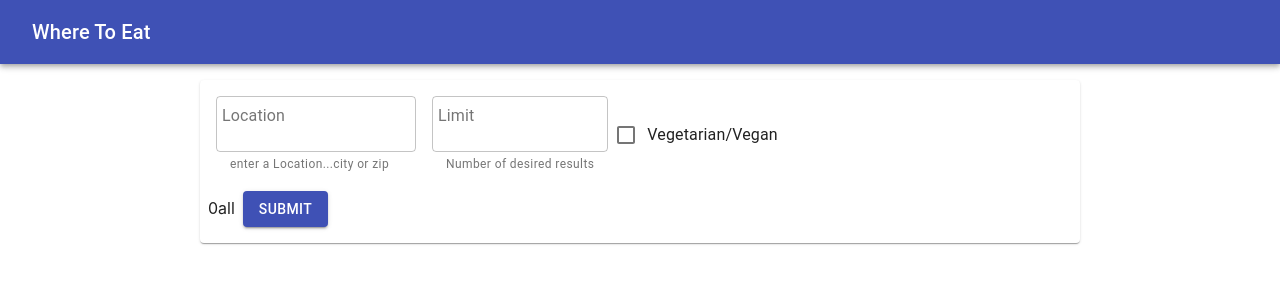
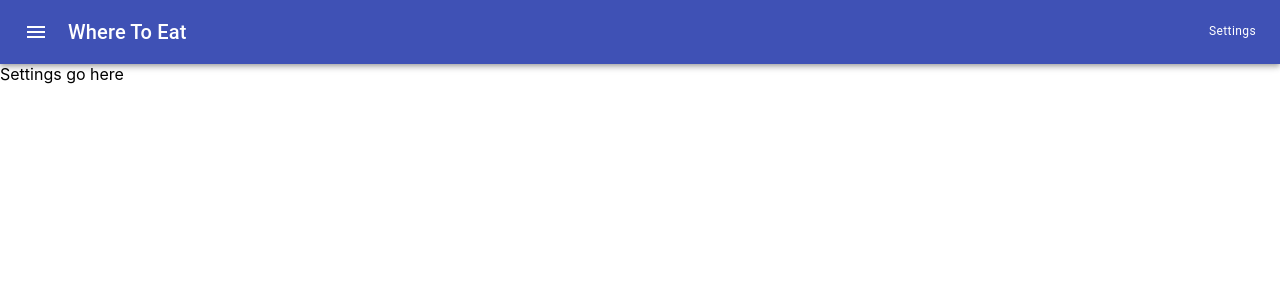
Before and after one commit to gjblythe/where-to-eat, a React (Create React App) app in the folder src/client/: page /settings in a window 1280 px wide. Shown: the top 300 px of the page. Built offline with nearby package versions, Linux system fonts and the light colour scheme.

Commit message:
router pre settings

```diff
--- a/src/client/package.json
+++ b/src/client/package.json
@@ -3,6 +3,7 @@
   "version": "0.1.0",
   "private": true,
   "dependencies": {
+    "@material-ui/icons": "^4.9.1",
     "@testing-library/jest-dom": "^4.2.4",
     "@testing-library/react": "^9.3.2",
     "@testing-library/user-event": "^7.1.2",
@@ -10,8 +11,11 @@
     "@types/node": "^12.0.0",
     "@types/react": "^16.9.0",
     "@types/react-dom": "^16.9.0",
+    "@types/react-router-dom": "^5.1.6",
     "react": "^16.13.0",
     "react-dom": "^16.13.0",
+    "react-router": "^5.2.0",
+    "react-router-dom": "^5.2.0",
     "react-scripts": "3.4.0",
     "typescript": "~3.7.2"
   },
--- a/src/client/src/App.tsx
+++ b/src/client/src/App.tsx
@@ -1,45 +1,15 @@
-import {Container, Grid, makeStyles, Theme, Typography} from '@material-ui/core';
-import React, {useState} from 'react';
-import LocationCards from './components/LocationCards';
-import {ILocationProps} from './domains/locations/index';
-import SearchLocations from './components/SearchForm';
-import AppBar from './components/AppBar';
-
-interface IState {
-  message: string;
-  locations: ILocationProps[]
-}
-const useStyles = makeStyles((theme: Theme) => ({
-
-}));
+import React from 'react';
+import {BrowserRouter as Router, Link, Route, Switch} from 'react-router-dom';
+import Routes from './components/Routes';
+import Search from './components/search/Search';
+import Settings from './components/settings/Settings';
 
 export default () => {
-  const classes = useStyles();
-  const [state, setState] = useState<IState>({
-    message: '',
-    locations: [],
-  });
-  async function getLocation(search: string) {
-    const response = await fetch(`/api/location/${search}`);
-      try {
-        response.json().then(res => setState({...state, message: res.message, locations: res.locations.businesses}));
-      } catch(err) {
-        throw err;
-      }
-  }
   return (
     <>
-      <AppBar
-        message={state.message}
-      />
-      <SearchLocations onSubmit={getLocation}/>
-      <Container maxWidth={'lg'}>
-        <Grid container justify={'center'}>
-          {state.locations !== undefined
-          ? state.locations.map(location => <LocationCards location={location}/>)
-          : <Typography variant={'h6'}>No locations found...</Typography>}
-        </Grid>
-      </Container>
+      <Router>
+        <Routes/>
+      </Router>
     </>
   );
-}
+};
--- a/src/client/src/components/AppBar.tsx
+++ b/src/client/src/components/AppBar.tsx
@@ -1,8 +1,10 @@
-import {AppBar, makeStyles, Theme, Toolbar, Typography} from '@material-ui/core';
+import {AppBar, IconButton, makeStyles, Theme, Toolbar, Typography} from '@material-ui/core';
+import MenuIcon from '@material-ui/icons/Menu';
 import React from 'react';
+import Menu from './menu/Menu';
 
 interface IProps {
-  message: string;
+  title: string;
 }
 
 const useStyles = makeStyles((theme: Theme) => ({
@@ -12,16 +14,24 @@ const useStyles = makeStyles((theme: Theme) => ({
   },
 }))
 
-export default ({message}: IProps) => {
+export default ({title}: IProps) => {
   const classes = useStyles();
+  const [menuToggle, setMenuToggel] = React.useState(false);
+  const toggleMenu = () => setMenuToggel(!menuToggle);
   return (
     <AppBar position={'sticky'}>
       <Toolbar>
+        <IconButton edge={'start'} color={'inherit'} aria-label={'menu'} onClick={toggleMenu}>
+          <MenuIcon/>
+        </IconButton>
         <Typography className={classes.title} variant={'h6'}>
           Where To Eat
         </Typography>
-        {message}
+        <Typography variant={'caption'}>
+          {title}
+        </Typography>
       </Toolbar>
+      <Menu open={menuToggle} onClose={() => setMenuToggel(false)}/>
     </AppBar>
   );
 };
--- /dev/null
+++ b/src/client/src/components/AppPage.tsx
@@ -0,0 +1,17 @@
+import React from 'react';
+import AppBar from './AppBar';
+
+interface IProps {
+  title: string;
+  children: React.ReactNode;
+}
+export default ({title, children}: IProps) => {
+  return (
+  <>
+    <AppBar title={title}/>
+    <div>
+      {children}
+    </div>
+  </>
+  );
+}
--- /dev/null
+++ b/src/client/src/components/Routes.tsx
@@ -0,0 +1,17 @@
+import React from 'react';
+import {Route, Switch} from 'react-router';
+import Search from './search/Search';
+import Settings from './settings/Settings';
+
+export default () => {
+  return (
+    <Switch>
+      <Route exact path={'/'}>
+        <Search/>
+      </Route>
+      <Route path={'/settings'}>
+        <Settings/>
+      </Route>
+    </Switch>
+  );
+}
--- /dev/null
+++ b/src/client/src/components/menu/Menu.tsx
@@ -0,0 +1,31 @@
+import { Drawer, makeStyles, Link, List, Theme, ListItem } from '@material-ui/core';
+import React from 'react';
+import { Link as RouterLink} from 'react-router-dom';
+import Routes from '../Routes';
+
+const useStyles = makeStyles((theme: Theme) => ({
+  routes: {
+    width: 250,
+  },
+}));
+
+interface IProps {
+  open: boolean;
+  onClose: () => void;
+}
+
+export default ({open, onClose}: IProps) => {
+  const classes = useStyles();
+  return (
+    <Drawer anchor={'left'} open={open} onClose={onClose}>
+      <List className={classes.routes} component={'nav'}>
+        <ListItem>
+          <Link to={'/'} component={RouterLink}>Home</Link>
+        </ListItem>
+        <ListItem>
+          <Link to={'/settings'} component={RouterLink}>Settings</Link>
+        </ListItem>
+      </List>
+    </Drawer>
+  );
+}
--- a/src/client/src/components/LocationCards.tsx
+++ b/src/client/src/components/search/LocationCards.tsx
@@ -1,6 +1,6 @@
 import {Card, CardContent, makeStyles, Theme, Typography} from '@material-ui/core';
 import React from 'react';
-import {ILocationProps} from '../domains/locations/index';
+import {ILocationProps} from '../../domains/locations/index';
 
 interface IProps {
   location: ILocationProps;
--- /dev/null
+++ b/src/client/src/components/search/Search.tsx
@@ -0,0 +1,39 @@
+import { Container, Grid, Typography } from '@material-ui/core';
+import React, {useState} from 'react';
+import AppPage from '../AppPage'
+import { ILocationProps } from '../../domains/locations';
+import LocationCards from './LocationCards';
+import SearchForm from './SearchForm';
+
+
+interface IState {
+  message: string;
+  locations: ILocationProps[]
+}
+
+export default () => {
+  const [state, setState] = useState<IState>({
+    message: '',
+    locations: [],
+  });
+  async function getLocation(search: string) {
+    const response = await fetch(`/api/location/${search}`);
+      try {
+        response.json().then(res => setState({...state, message: res.message, locations: res.locations.businesses}));
+      } catch(err) {
+        throw err;
+      }
+  }
+  return (
+    <AppPage title={'Search Locations'}>
+      <SearchForm onSubmit={getLocation}/>
+      <Container maxWidth={'lg'}>
+        <Grid container justify={'center'}>
+          {state.locations !== undefined
+          ? state.locations.map(location => <LocationCards location={location}/>)
+          : <Typography variant={'h6'}>No locations found...</Typography>}
+        </Grid>
+      </Container>
+    </AppPage>
+  );
+};
--- a/src/client/src/components/SearchForm.tsx
+++ b/src/client/src/components/search/SearchForm.tsx
@@ -1,6 +1,6 @@
 import {Button, Checkbox, Container, FormControlLabel, Grid, makeStyles, Paper, TextField, Theme}  from '@material-ui/core';
 import React, {useState, useEffect} from 'react';
-import {ISearchProps} from '../domains/locations';
+import {ISearchProps} from '../../domains/locations';
 import { ThemeProvider, withStyles } from '@material-ui/core/styles';
 
 interface IProps {
@@ -69,11 +69,6 @@ const searchLocation = () => {
             label="Vegetarian/Vegan"
             />
         </Grid>
-
-        {state.searchQuery}
-        {state.limit}
-        {state.category}
-        {state.text}
         <Button
           className={classes.button}
           color={'primary'}
--- /dev/null
+++ b/src/client/src/components/settings/Settings.tsx
@@ -0,0 +1,10 @@
+import React from 'react';
+import AppPage from '../AppPage';
+
+export default () => {
+  return (
+    <AppPage title={'Settings'}>
+      <div>Settings go here</div>
+    </AppPage>
+  );
+}
```
Also changed, not shown: 1 other file (tests, documents, lock files or other folders).
